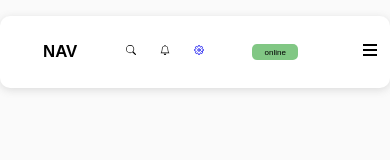
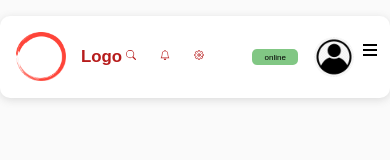
Before and after one commit to SINA-FP/nav-header, a plain HTML site: page index.html in a window 390 px wide. Drawn offline with Linux system fonts and the light colour scheme.

Commit message:
responsive & add img

```diff
--- a/assets/css/style.css
+++ b/assets/css/style.css
@@ -39,7 +39,8 @@ body {
 }
 
 .imgLogo {
-    min-width: 50px;
+    width: 50px;
+    height: 50px;
 }
 
 img {
@@ -54,12 +55,21 @@ ul {
     list-style-type: none;
 }
 
+li a {
+    color: #B71C1C;
+}
+
 a {
     text-decoration: none;
 }
 
+h3 {
+    color: #B71C1C;
+    margin-left: 15px;
+}
+
 .active {
-    background-image: linear-gradient(50deg, #2962FF, #00B0FF 50%);
+    background-image: linear-gradient(75deg, #B71C1C, #E57373 90%);
     color: white;
     padding: 12px;
     border-radius: 22px;
@@ -102,7 +112,7 @@ a {
     text-align: center;
 }
 
-#toggle:checked +label +ul {
+#toggle:checked+label+ul {
     transform: translateX(0);
 }
 
@@ -174,7 +184,7 @@ a {
         display: none;
     }
 
-    .imgLogo{
+    .imgLogo {
         min-width: 27px;
     }
 
@@ -187,7 +197,7 @@ a {
         width: 10px;
     }
 
-    .status{
+    .status {
         width: 46px;
         font-size: 0.5rem;
     }
@@ -218,14 +228,14 @@ a {
         transition: all 260ms ease-out;
     }
 
-    .label{
+    .label {
         position: relative;
         top: 12px;
     }
 }
 
 @media screen and (min-width:768px) {
-    .mobileNav{
+    .mobileNav {
         display: none;
     }
 }
--- a/index.html
+++ b/index.html
@@ -15,9 +15,9 @@
                 <div class="leftNav">
                     <div class="logo">
                         <div class="imgLogo">
-                            <img src alt>
+                            <img src="./assets/img/logo.png" alt="">
                         </div>
-                        <h3>NAV</h3>
+                        <h3>Logo</h3>
                     </div>
 
                 </div>
@@ -44,17 +44,17 @@
                                 id="IconChangeColor"> <path
                                     d="M11.742 10.344a6.5 6.5 0 1 0-1.397 1.398h-.001c.03.04.062.078.098.115l3.85 3.85a1 1 0 0 0 1.415-1.414l-3.85-3.85a1.007 1.007 0 0 0-.115-.1zM12 6.5a5.5 5.5 0 1 1-11 0 5.5 5.5 0 0 1 11 0z"
                                     id="mainIconPathAttribute"
-                                    fill="#000000"></path> </svg> </a>
+                                    fill="#B71C1C"></path> </svg> </a>
                         <a href="#"> <svg xmlns="http://www.w3.org/2000/svg"
                                 width="20" height="20" fill="currentColor"
                                 class="bi bi-bell" viewBox="0 0 16 16"
                                 id="IconChangeColor"> <path
                                     d="M8 16a2 2 0 0 0 2-2H6a2 2 0 0 0 2 2zM8 1.918l-.797.161A4.002 4.002 0 0 0 4 6c0 .628-.134 2.197-.459 3.742-.16.767-.376 1.566-.663 2.258h10.244c-.287-.692-.502-1.49-.663-2.258C12.134 8.197 12 6.628 12 6a4.002 4.002 0 0 0-3.203-3.92L8 1.917zM14.22 12c.223.447.481.801.78 1H1c.299-.199.557-.553.78-1C2.68 10.2 3 6.88 3 6c0-2.42 1.72-4.44 4.005-4.901a1 1 0 1 1 1.99 0A5.002 5.002 0 0 1 13 6c0 .88.32 4.2 1.22 6z"
                                     id="mainIconPathAttribute"
-                                    fill="#000000"></path> </svg> </a>
+                                    fill="#B71C1C"></path> </svg> </a>
                         <a href="#"> <svg xmlns="http://www.w3.org/2000/svg"
                                 width="20" height="20" viewBox="0 0 24 24"
-                                fill="none" stroke="currentColor"
+                                fill="none" stroke="#B71C1C"
                                 stroke-width="2" stroke-linecap="round"
                                 stroke-linejoin="round"
                                 class="feather feather-settings"
@@ -69,7 +69,7 @@
                     <div class="user">
 
                         <div class="status"> online </div>
-                        <div class="userProfile"> <img src alt> </div>
+                        <div class="userProfile"> <img src="./assets/img/userProfile.webp" alt=""> </div>
 
                     </div>
 
```
Also changed, not shown: assets/img/logo.png (added), assets/img/userProfile.webp (added).
